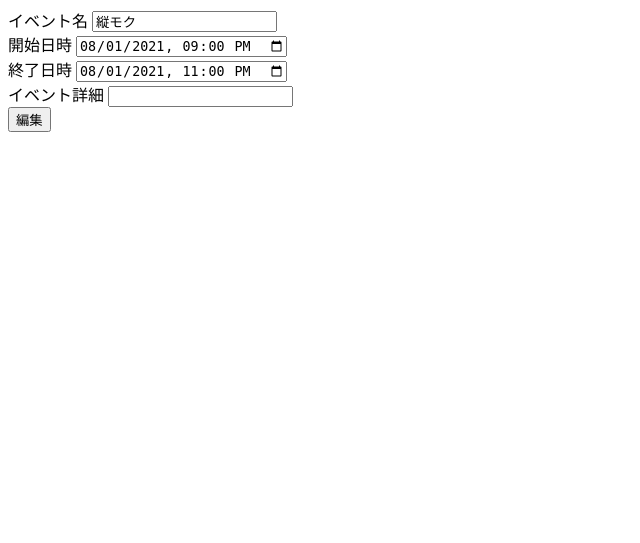
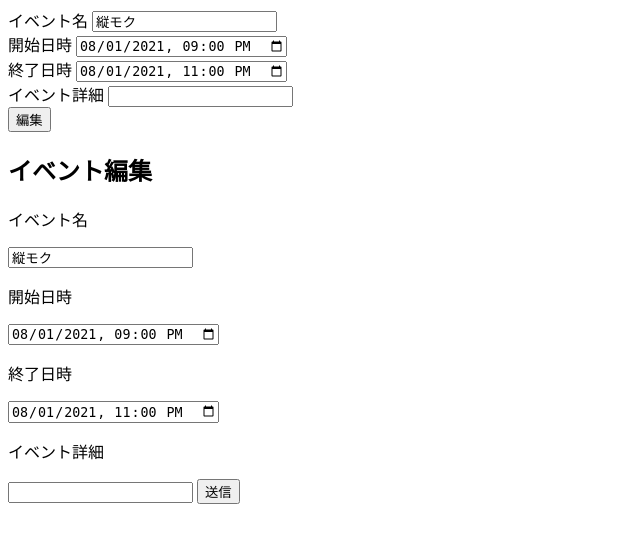
Before and after one commit to posse-ap/posse2-hackathon-202209-team2A, a PHP site: page /event_edit.php?id=1 in a window 1280 px wide. Shown: the top 543 px of the page, without its empty margins (0-640 px from the left). Run offline with PHP 8.4, Linux system fonts and the light colour scheme; data comes from the database, SQL or seed files in the repository.

Commit message:
fix：event_edit見た目修正

```diff
--- a/src/event_edit.php
+++ b/src/event_edit.php
@@ -56,4 +56,23 @@ if (isset($_POST['submit'])) {
   </div>
 </body>
 
+<body>
+  <div>
+    <div>
+      <h2>イベント編集</h2>
+    </div>
+    <form action="" method="post" id="postForm">
+      <p>イベント名</p>
+      <input type="text" name="event_name" value="<?= $event['name'] ?>">
+      <p>開始日時</p>
+      <input type="datetime-local" name="event_start" value="<?= $event['start_at'] ?>">
+      <p>終了日時</p>
+      <input type="datetime-local" name="event_end" value="<?= $event['end_at'] ?>">
+      <p>イベント詳細</p>
+      <input type="text" name="event_detail" value="<?= $event['detail'] ?>">
+      <input type="submit" value="送信" name="submit">
+    </form>
+  </div>
+</body>
+
 </html>
```
